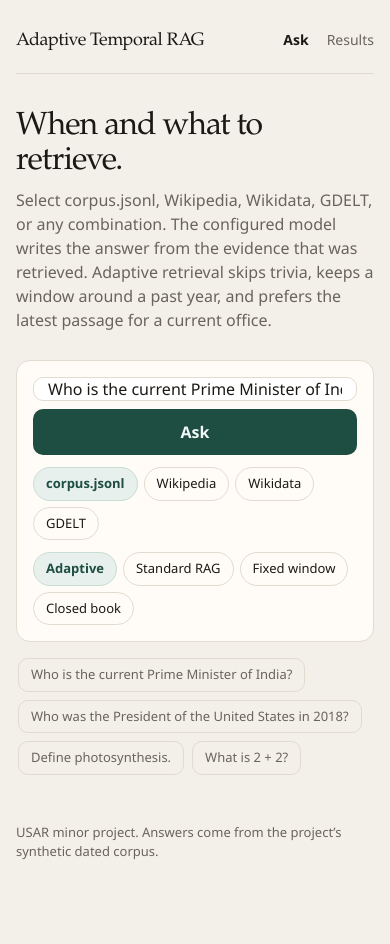
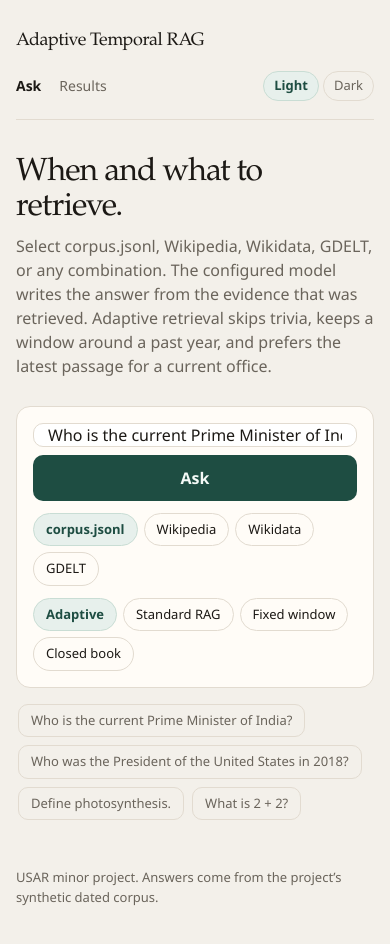
Before and after one commit to dakshagarwal76/adaptive-temporal-rag-project, a Next.js app in the folder web/: page / in a window 390 px wide. Shown: the top 944 px of the page. Built offline with nearby package versions, Linux system fonts and the light colour scheme.

Commit message:
Add a light and dark mode toggle that stays on the next visit.

```diff
--- a/web/app/globals.css
+++ b/web/app/globals.css
@@ -4,11 +4,30 @@
   --muted: #6a645b;
   --line: #e2dbd0;
   --card: #fffcf7;
+  --field: #fff;
   --accent: #1e4d42;
   --accent-ink: #f4faf7;
   --soft: #e7f0ec;
+  --on: #c9ddd4;
+  --hover: #cfc6b8;
   --warn: #8a4b12;
   color-scheme: light;
+}
+
+:root[data-theme="dark"] {
+  --bg: #141210;
+  --ink: #f3efe8;
+  --muted: #b3aa9e;
+  --line: #3a342c;
+  --card: #1e1b17;
+  --field: #171410;
+  --accent: #8fcebb;
+  --accent-ink: #10241e;
+  --soft: #24332e;
+  --on: #3d5c52;
+  --hover: #5c5348;
+  --warn: #e0a06a;
+  color-scheme: dark;
 }
 
 * { box-sizing: border-box; }
@@ -49,6 +68,12 @@ a { color: inherit; }
   letter-spacing: -0.02em;
 }
 
+.top-actions {
+  display: flex;
+  align-items: center;
+  gap: 18px;
+}
+
 .nav {
   display: flex;
   gap: 18px;
@@ -62,6 +87,29 @@ a { color: inherit; }
 
 .nav a[data-active="true"] {
   color: var(--ink);
+  font-weight: 600;
+}
+
+.theme {
+  display: flex;
+  gap: 4px;
+}
+
+.theme button {
+  font: inherit;
+  cursor: pointer;
+  border: 1px solid var(--line);
+  background: transparent;
+  color: var(--muted);
+  border-radius: 999px;
+  padding: 4px 10px;
+  font-size: 13px;
+}
+
+.theme button[aria-pressed="true"] {
+  background: var(--soft);
+  border-color: var(--on);
+  color: var(--accent);
   font-weight: 600;
 }
 
@@ -120,7 +168,7 @@ a { color: inherit; }
   height: 46px;
   border: 1px solid var(--line);
   border-radius: 10px;
-  background: #fff;
+  background: var(--field);
   padding: 0 14px;
   font: inherit;
   color: var(--ink);
@@ -169,7 +217,7 @@ a { color: inherit; }
 
 .systems button[data-on="true"] {
   background: var(--soft);
-  border-color: #c9ddd4;
+  border-color: var(--on);
   color: var(--accent);
   font-weight: 600;
 }
@@ -188,7 +236,7 @@ a { color: inherit; }
   background: transparent;
 }
 
-.examples button:hover { color: var(--ink); border-color: #cfc6b8; }
+.examples button:hover { color: var(--ink); border-color: var(--hover); }
 
 .error {
   margin: 14px 2px 0;
@@ -235,7 +283,7 @@ a { color: inherit; }
   font-size: 12px;
   letter-spacing: 0.02em;
   color: var(--muted);
-  background: #fff;
+  background: var(--field);
   border: 1px solid var(--line);
   border-radius: 999px;
   padding: 4px 10px;
@@ -347,6 +395,8 @@ tbody tr[data-ours="true"] { background: var(--soft); }
 }
 
 @media (max-width: 640px) {
+  .top { flex-wrap: wrap; align-items: center; }
+  .top-actions { width: 100%; justify-content: space-between; }
   .lede h1 { font-size: 32px; }
   .answer { font-size: 26px; }
   .ask-row { flex-direction: column; }
--- a/web/app/layout.tsx
+++ b/web/app/layout.tsx
@@ -9,7 +9,14 @@ export const metadata: Metadata = {
 
 export default function RootLayout({ children }: { children: React.ReactNode }) {
   return (
-    <html lang="en">
+    <html lang="en" suppressHydrationWarning>
+      <head>
+        <script
+          dangerouslySetInnerHTML={{
+            __html: `(function(){try{var t=localStorage.getItem("theme");if(t!=="dark"&&t!=="light")t=matchMedia("(prefers-color-scheme: dark)").matches?"dark":"light";document.documentElement.dataset.theme=t}catch(e){}})()`,
+          }}
+        />
+      </head>
       <body>
         <div className="shell">
           <SiteHeader />
--- a/web/components/site-header.tsx
+++ b/web/components/site-header.tsx
@@ -2,16 +2,37 @@
 
 import Link from "next/link";
 import { usePathname } from "next/navigation";
+import { useEffect, useState } from "react";
+
+type Theme = "light" | "dark";
 
 export function SiteHeader() {
   const path = usePathname();
+  const [theme, setTheme] = useState<Theme | null>(null);
+
+  useEffect(() => {
+    setTheme(document.documentElement.dataset.theme === "dark" ? "dark" : "light");
+  }, []);
+
+  function choose(next: Theme) {
+    setTheme(next);
+    document.documentElement.dataset.theme = next;
+    localStorage.setItem("theme", next);
+  }
+
   return (
     <header className="top">
       <Link className="brand" href="/">Adaptive Temporal RAG</Link>
-      <nav className="nav">
-        <Link href="/" data-active={path === "/" ? "true" : "false"}>Ask</Link>
-        <Link href="/results" data-active={path === "/results" ? "true" : "false"}>Results</Link>
-      </nav>
+      <div className="top-actions">
+        <nav className="nav">
+          <Link href="/" data-active={path === "/" ? "true" : "false"}>Ask</Link>
+          <Link href="/results" data-active={path === "/results" ? "true" : "false"}>Results</Link>
+        </nav>
+        <div className="theme" role="group" aria-label="Color mode">
+          <button type="button" aria-pressed={theme === "light"} onClick={() => choose("light")}>Light</button>
+          <button type="button" aria-pressed={theme === "dark"} onClick={() => choose("dark")}>Dark</button>
+        </div>
+      </div>
     </header>
   );
 }
```
